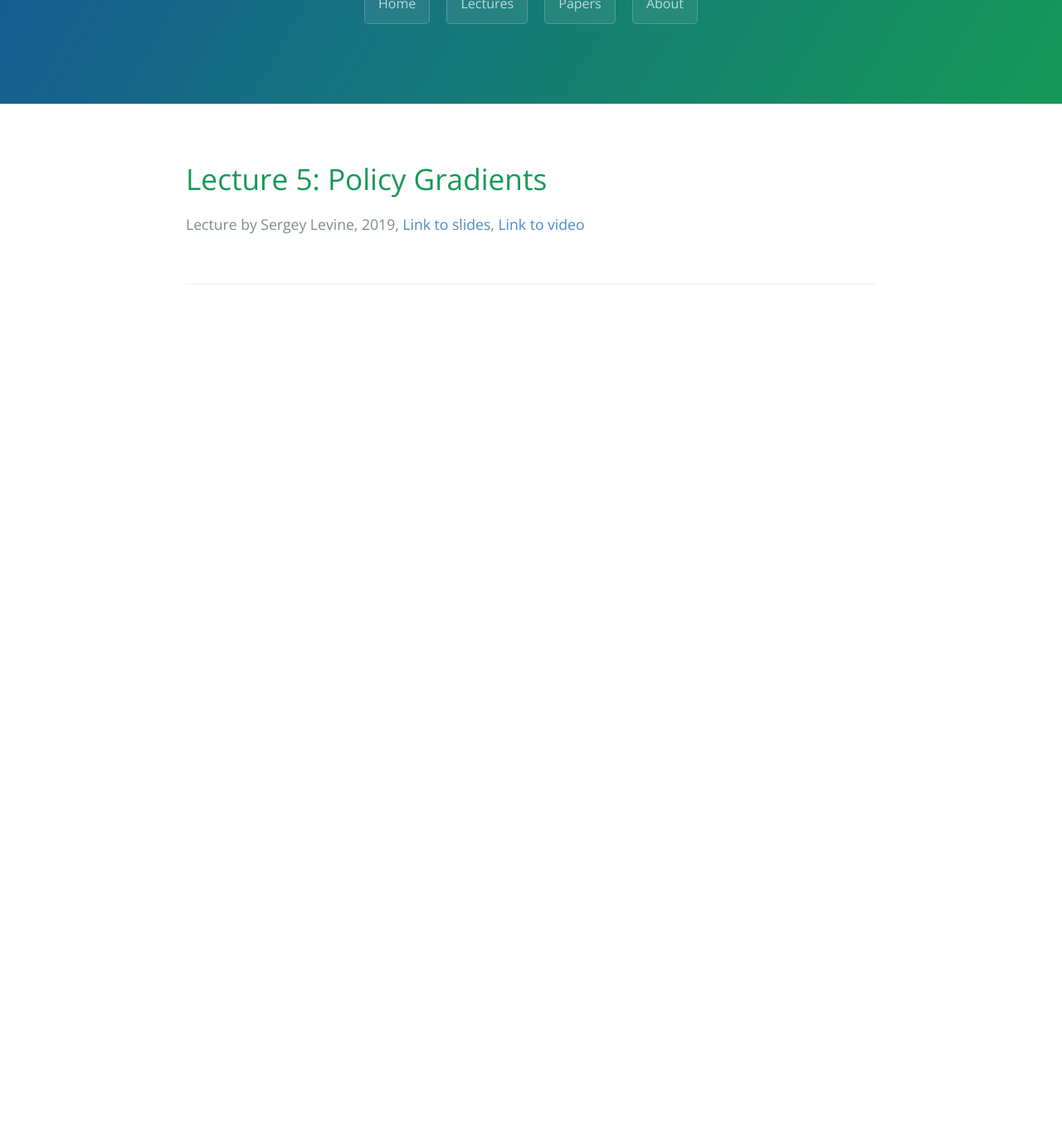
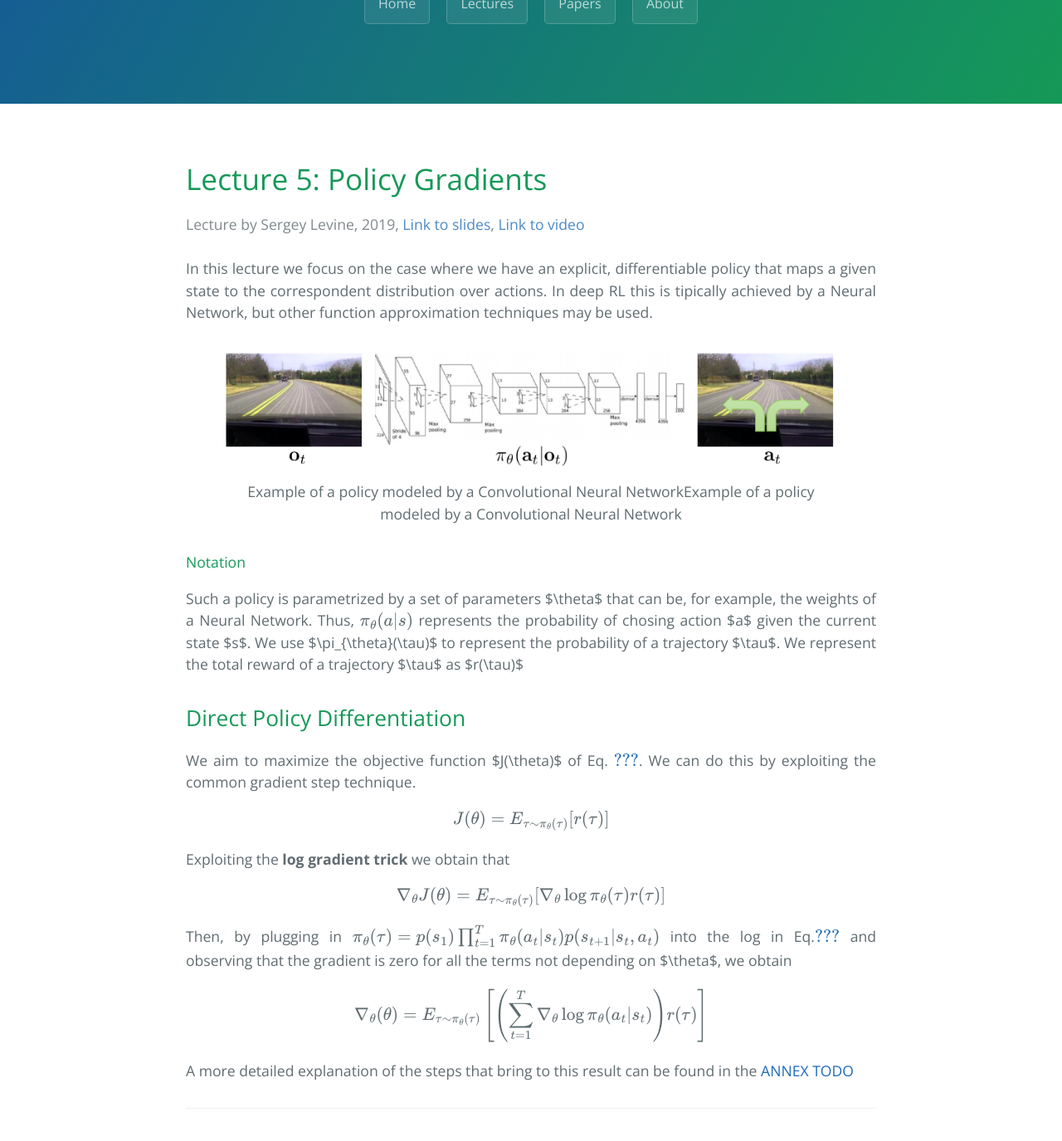
Before and after one commit to CampusAI/CampusAI.github.io, a Jekyll site: the page built from _lectures/lecture_5/lecture5.md, in a window 1280 px wide and 1400 px high, scrolled down 258 px. Shown: the top 1375 px of the window at 83% size. Built offline with Jekyll 4.4.1, drawn with Linux system fonts in a browser that asks for light colours; formulas are drawn with MathJax 3; before the commit the page ends 900 px from its top, so only the background shows below that.

Commit message:
Add direct policy differentiation to lecture 5

```diff
--- a/_lectures/lecture_5/lecture5.md
+++ b/_lectures/lecture_5/lecture5.md
@@ -7,3 +7,44 @@ lecture-date: 2019
 slides-link: http://rail.eecs.berkeley.edu/deeprlcourse/static/slides/lec-5.pdf
 video-link: https://www.youtube.com/watch?v=Ds1trXd6pos&list=PLkFD6_40KJIwhWJpGazJ9VSj9CFMkb79A
 ---
+
+In this lecture we focus on the case where we have an explicit, differentiable policy that maps
+a given state to the correspondent distribution over actions. In deep RL this is tipically
+achieved by a Neural Network, but other function approximation techniques may be used.
+
+{% include figure.html url="/_lectures/lecture_5/NN_policy.png" description="Example of a policy modeled by a Convolutional Neural NetworkExample of a policy modeled by a Convolutional Neural Network" %}
+
+#### Notation
+Such a policy is parametrized by a set of parameters $\theta$ that can be, for example, the
+weights of a Neural Network. Thus, $$\pi_{\theta}(a | s)$$ represents the probability of
+chosing action $a$ given the current state $s$. We use $\pi_{\theta}(\tau)$ to represent
+the probability of a trajectory $\tau$. We represent the total reward of a trajectory $\tau$
+as $r(\tau)$
+
+
+## Direct Policy Differentiation
+We aim to maximize the objective function $J(\theta)$ of Eq. \ref{eq:objective}. We can do this
+by exploiting the common gradient step technique.
+\begin{equation}
+\label{eq:objective}
+J(\theta) = E_{\tau \sim \pi_{\theta}(\tau)}[r(\tau)]
+\end{equation}
+
+Exploiting the **log gradient trick** we obtain that
+\begin{equation}
+\label{eq:objective_gradient}
+\nabla_{\theta} J(\theta) = E_{\tau \sim \pi_{\theta}(\tau)}[
+\nabla_{\theta}\log \pi_{\theta}(\tau) r(\tau)]
+\end{equation}
+
+Then, by plugging in $$\pi_{\theta}(\tau) = p(s_1) \prod_{t=1}^T \pi_{\theta}(a_t \vert s_t) p(s_{t+1} \vert s_t, a_t)$$ into the log in Eq.\ref{eq:objective_gradient} and observing that
+the gradient is zero for all the terms not depending on $\theta$, we obtain
+
+\begin{equation}
+\label{eq:policy_gradient}
+\nabla_{\theta}(\theta) = E_{\tau \sim \pi_{\theta}(\tau)}
+\left [\left (\sum_{t=1}^T \nabla_{\theta}\log \pi_{\theta}(a_t \vert s_t) \right ) r(\tau) \right]
+\end{equation}
+
+A more detailed explanation of the steps that bring to this result can be found in the
+[ANNEX TODO]()
```
Also changed, not shown: lectures.md (+1 -1 lines), _lectures/lecture_5/NN_policy.png (added).
